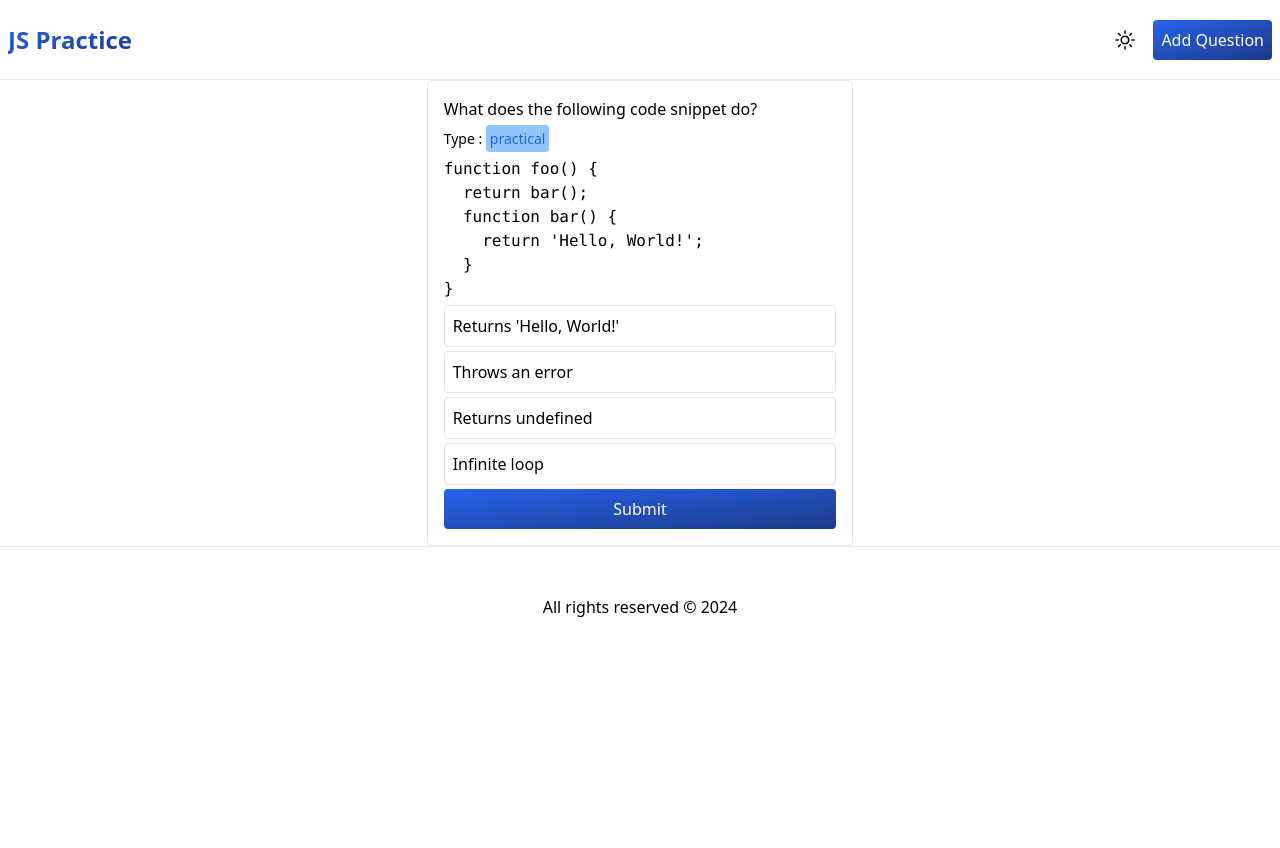
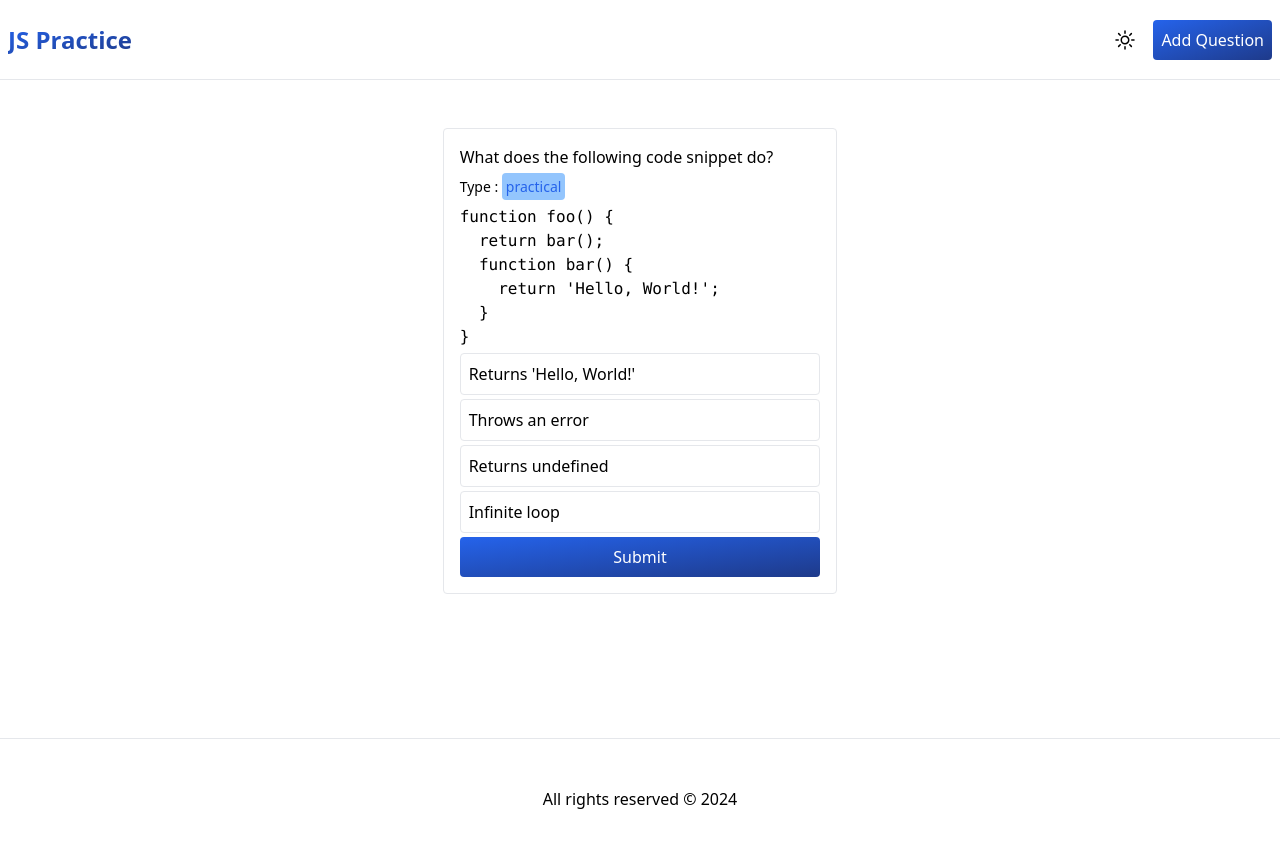
Before and after one commit to ashsajal1/js-practice-app, a React (Vite) app: page /quiz in a window 1280 px wide. Shown: the top 848 px of the page. Before the commit the page ends 800 px from the top, so only its background shows below. Built offline with nearby package versions, Linux system fonts and the light colour scheme.

Commit message:
ADD margin padding

```diff
--- a/src/pages/quiz.tsx
+++ b/src/pages/quiz.tsx
@@ -30,7 +30,7 @@ export default function Quiz() {
 
     if (isCompletedCurrentQuiz) {
         return <>
-            <div className='grid place-items-center'>
+            <div className='grid place-items-center pt-12 px-4  md:p-12 mb-24'>
                 <div className="w-full md:w-1/3 border p-6 md:p-4 rounded">
                     <h1>You have completed {currentQuestinIndex + 1} question!</h1>
 
@@ -52,7 +52,7 @@ export default function Quiz() {
 
     return (
         <>
-            <div className='grid place-items-center mt-8'>
+            <div className='grid place-items-center pt-12 px-4  md:p-12 mb-24'>
                 <div className="w-full md:w-1/3 border p-6 md:p-4 rounded">
                     <p className='dark:text-white'>{curretnQuestion?.question}</p>
                     <p className='py-2 text-sm font-extralight dark:text-white'>Type : <span className='text-sm bg-blue-300 rounded p-1 text-blue-600'>{curretnQuestion?.type}</span></p>
```
